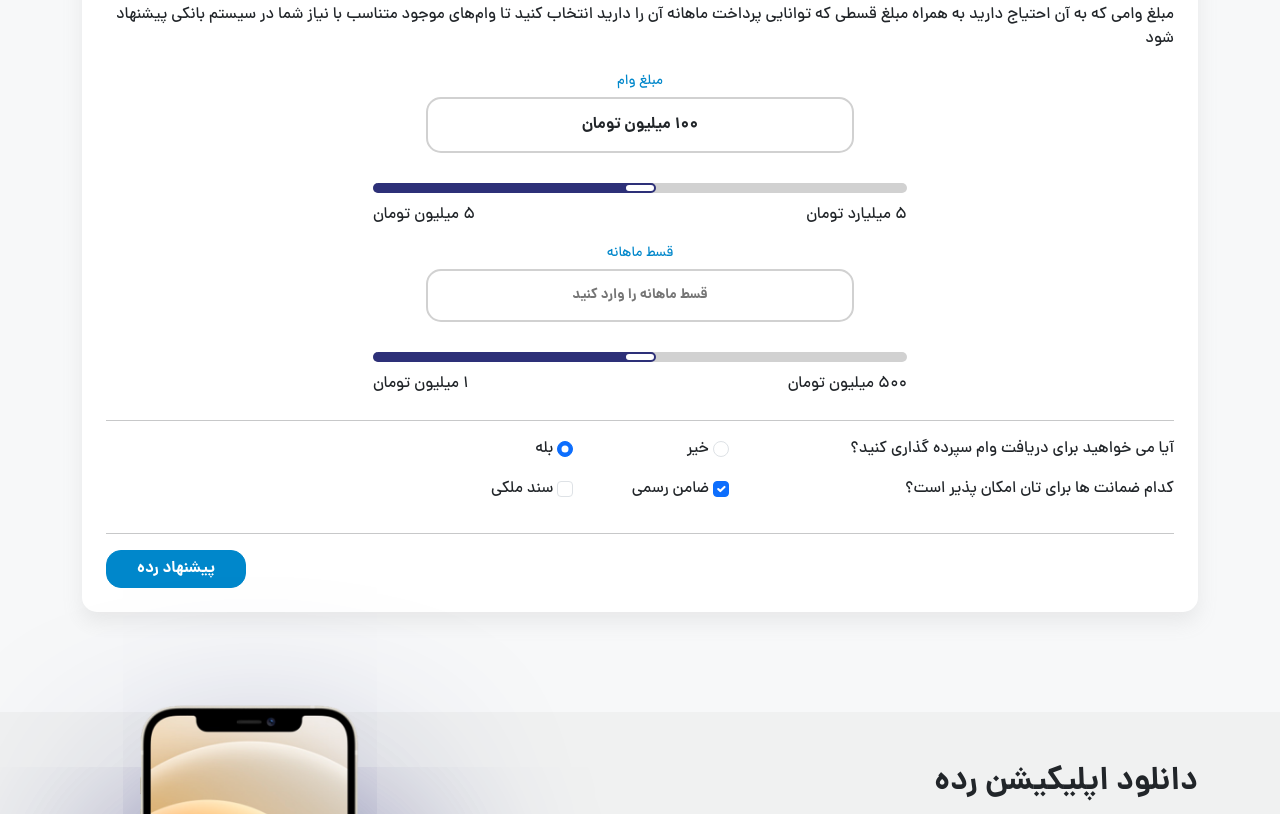
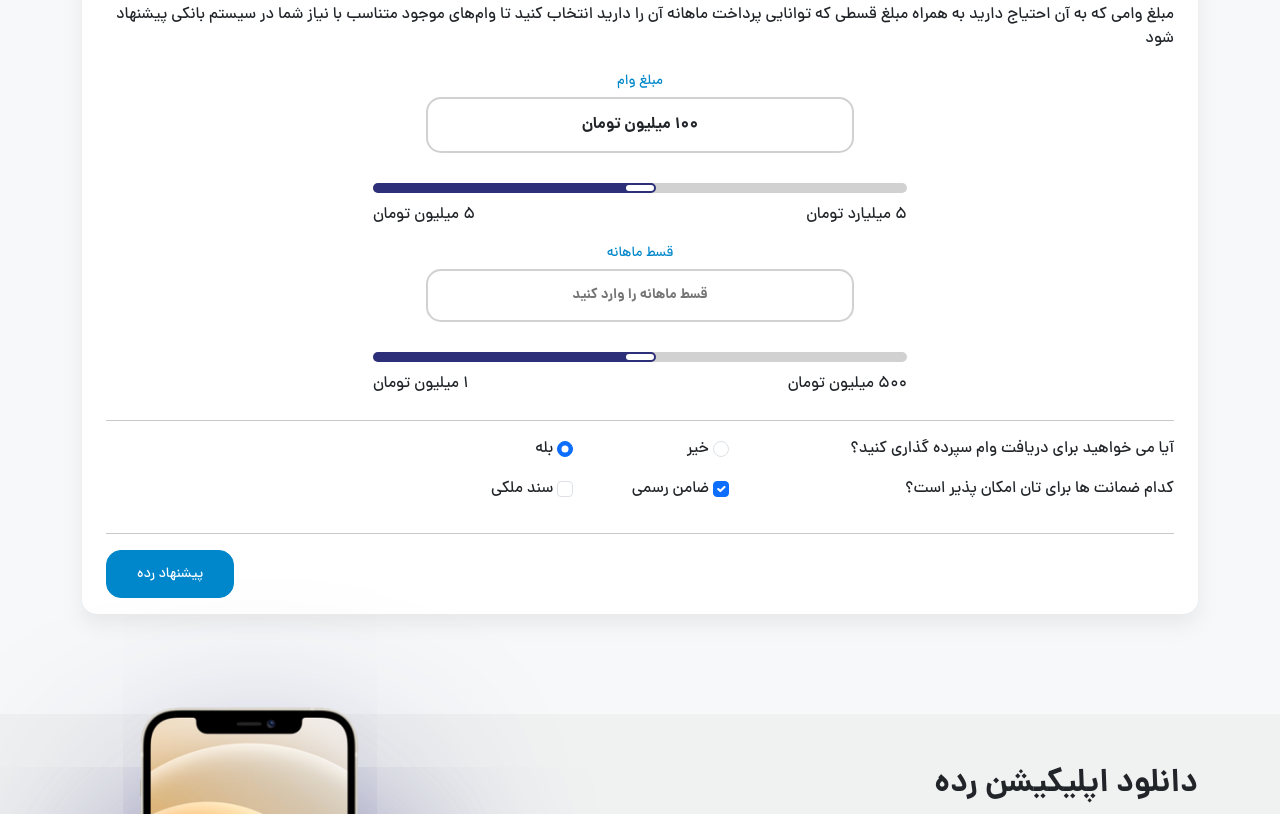
Before and after one commit to mstrgc/homepage, a plain HTML site: page index.html in a window 1280 px wide. Shown: the part 1266-2080 px from the top of the page. Drawn offline with nearby package versions, Linux system fonts and the light colour scheme; files whose address does not match are found by name.

Commit message:
small changes

```diff
--- a/index.html
+++ b/index.html
@@ -197,7 +197,7 @@
         </div>
         <hr>
         <div class="d-flex justify-content-end">
-          <button class="btn-blue fw-bold">پیشنهاد رده</button>
+          <button class="btn-blue">پیشنهاد رده</button>
         </div>
       </div>
     </div>
--- a/style/main.css
+++ b/style/main.css
@@ -16,8 +16,9 @@ main{
 /****** button ******/
 
 .btn-blue{
-  height: 38px;
+  height: 48px;
   padding: 0 30px;
+  font-size: 14px;
   border-radius: 15px;
   border: solid 1px #0087cb;
   background-color: #0087cb;
@@ -127,7 +128,7 @@ main{
   background-color: white;
   box-shadow: 0 10px 20px 0 rgba(148, 145, 145, 0.15);
   border-radius: 15px;
-  padding: 24px;
+  padding: 24px 24px 16px;
 }
 
 .row3-input{
```
